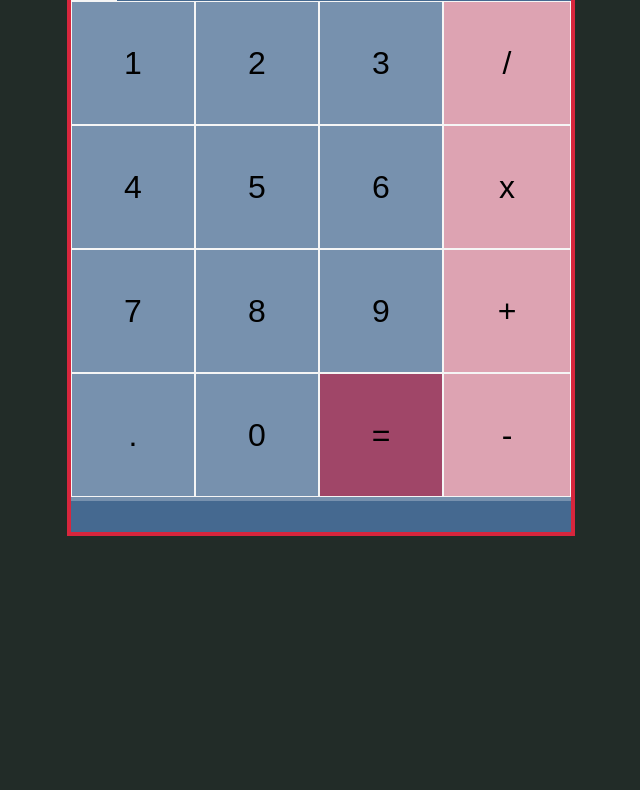
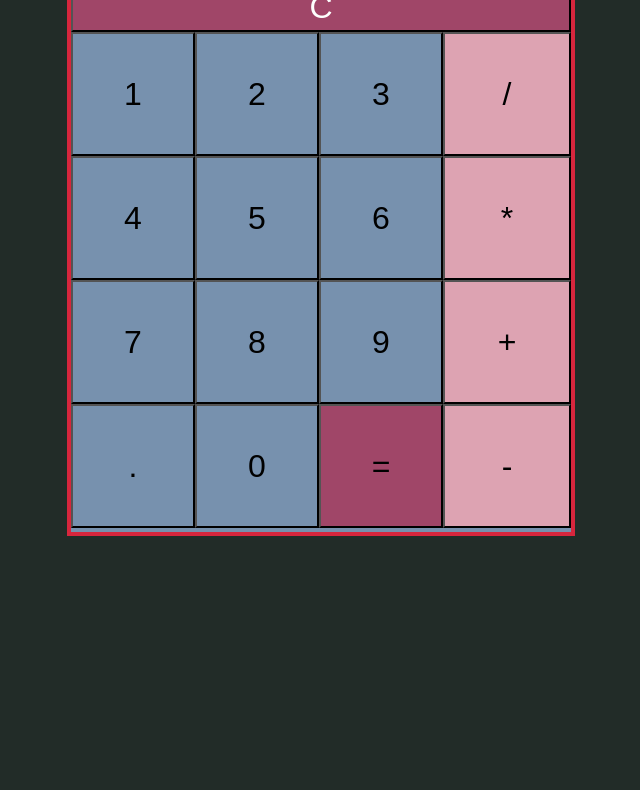
Before and after one commit to theBrownCoder/calcky, a plain HTML site: page index.html in a window 1280 px wide. Shown: the part 210-1000 px from the top of the page, without its empty margins (319-959 px from the left). Drawn offline with Linux system fonts and the light colour scheme.

Commit message:
Changed inputs to buttons, and fixed element text

```diff
--- a/index.html
+++ b/index.html
@@ -6,7 +6,7 @@
     <meta name="viewport" content="width=device-width, initial-scale=1.0">
     <title>Calcky</title>
     <link rel="stylesheet" type="text/css" href="css/style.css">
-    <script src="scripts/main.js"></script>
+    <!-- <script src="scripts/main.js"></script> -->
 </head>
 
 <body>
@@ -14,41 +14,41 @@
         <div id="calculator">
             <div id="input-area">
                 <div id="input-text-area">
-                    <span id="input-span">98856776</span>
+                    <span id="input-span"></span>
                 </div>
             </div>
             <div>
-                <input type="button" value="Clear" id="input-clear-key">
+                <button id="data-input-clear-key">C</button>
             </div>
             <div class="button-area">
                 <div id="keypad">
 
                     <div id="keypad-group">
-                        <div><input type="button" value="1" id="one-key"></div>
-                        <div><input type="button" value="2" id="two-key"></div>
-                        <div><input type="button" value="3" id="three-key"></div>
-                        <div><input type="button" value="/" id="divide-key"></div>
+                        <div class="numpad-button"><button id="one-key">1</button></div>
+                        <div class="numpad-button"><button id="two-key">2</button></div>
+                        <div class="numpad-button"><button id="three-key">3</button></div>
+                        <div class="numpad-button"><button id="divide-key">/</button></div>
                     </div>
 
                     <div id="keypad-group">
-                        <div><input type="button" value="4" id="four-key"></div>
-                        <div><input type="button" value="5" id="five-key"></div>
-                        <div><input type="button" value="6" id="six-key"></div>
-                        <div><input type="button" value="x" id="multiply-key"></div>
+                        <div class="numpad-button"><button id="four-key">4</button></div>
+                        <div class="numpad-button"><button id="five-key">5</button></div>
+                        <div class="numpad-button"><button id="six-key">6</button></div>
+                        <div class="numpad-button"><button id="multiply-key">*</button></div>
                     </div>
 
                     <div id="keypad-group">
-                        <div><input type="button" value="7" id="seven-key"></div>
-                        <div><input type="button" value="8" id="eight-key"></div>
-                        <div><input type="button" value="9" id="nine-key"></div>
-                        <div><input type="button" value="+" id="addition-key"></div>
+                        <div class="numpad-button"><button id="seven-key">7</button></div>
+                        <div class="numpad-button"><button id="eight-key">8</button></div>
+                        <div class="numpad-button"><button id="nine-key">9</button></div>
+                        <div class="numpad-button"><button id="addition-key">+</button></div>
                     </div>
 
                     <div id="keypad-group">
-                        <div><input type="button" value="." id="decimal-key"></div>
-                        <div><input type="button" value="0" id="zero-key"></div>
-                        <div><input type="button" value="=" id="equals-key"></div>
-                        <div><input type="button" value="-" id="subtraction-key"></div>
+                        <div class="numpad-button"><button id="decimal-key">.</button></div>
+                        <div class="numpad-button"><button id="zero-key">0</button></div>
+                        <div class="op-button"><button id="equals-key">=</button></div>
+                        <div class="numpad-button"><button id="subtraction-key">-</button></div>
                     </div>
                 </div>
             </div>
@@ -57,5 +57,6 @@
 
 
 </body>
+<script src="scripts/main.js"></script>
 
 </html>
```
